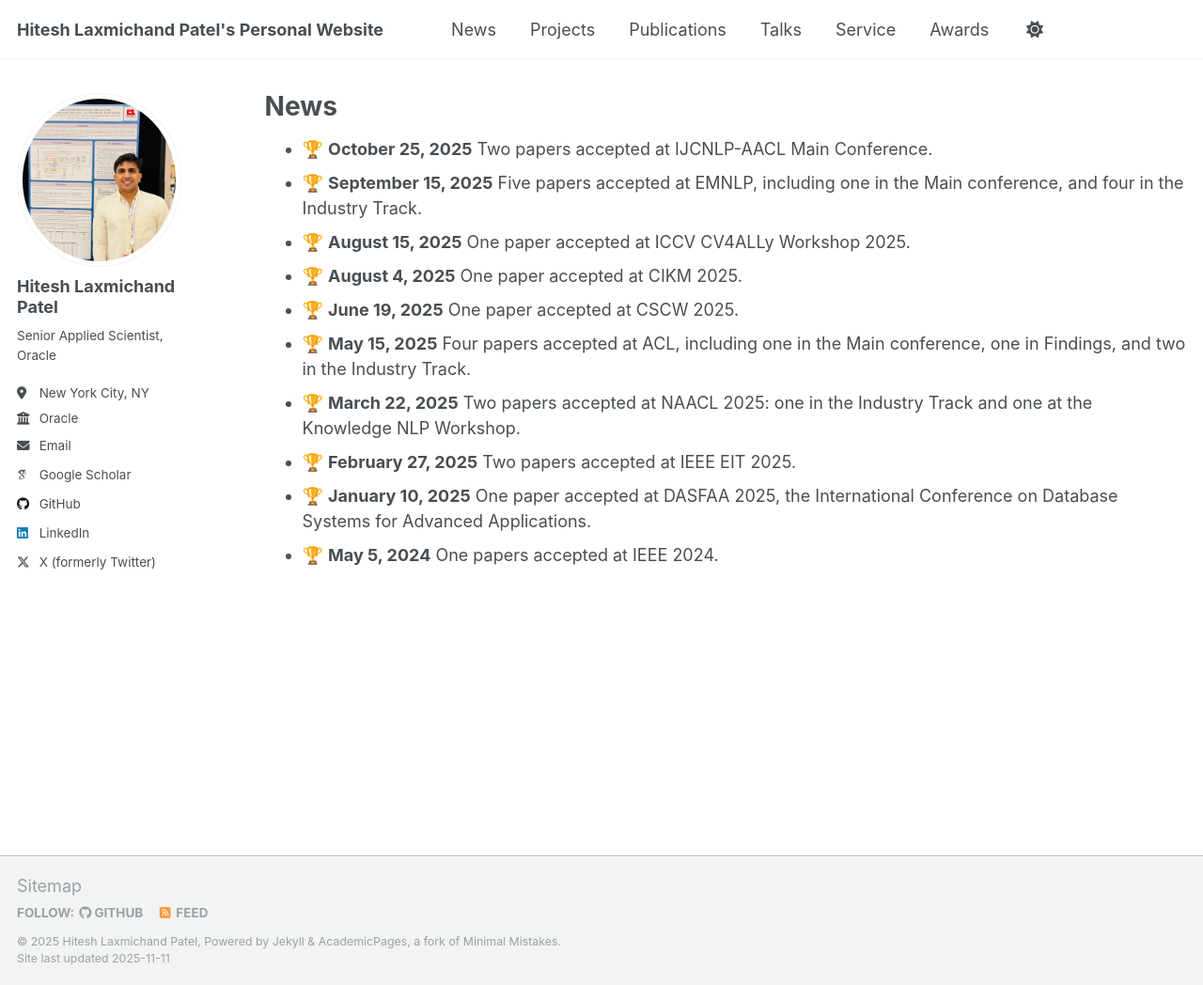
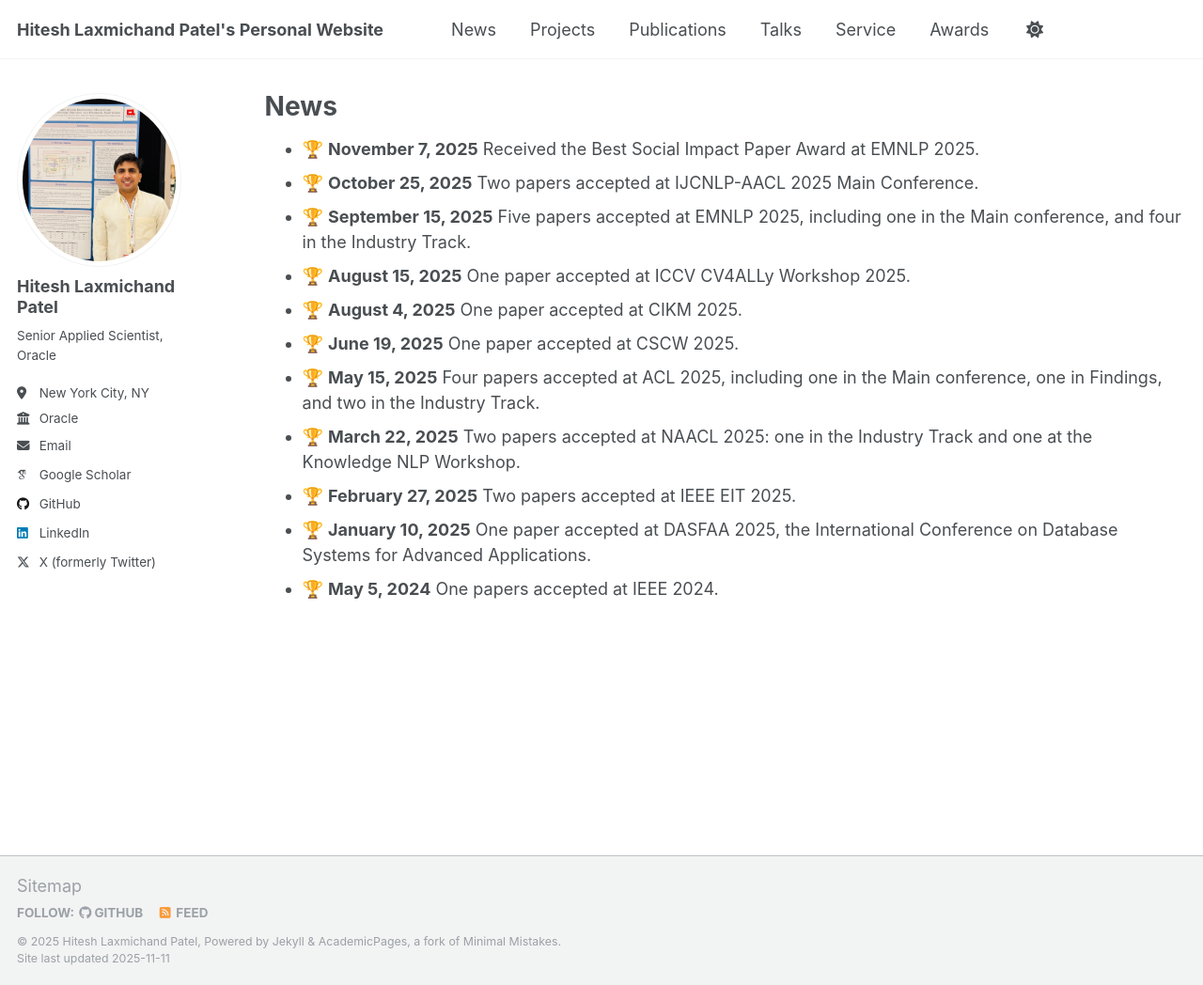
Before and after one commit to HITESHLPATEL/hiteshlpatel.github.io, a Jekyll site: the page built from _pages/news.md, in a window 1280 px wide and 1048 px high. Shown: the whole window at 94% size. Built offline with Jekyll 4.4.1, drawn with Linux system fonts in a browser that asks for light colours; some web fonts are replaced.

Commit message:
Update news entries for 2025 conferences and awards

```diff
--- a/_pages/news.md
+++ b/_pages/news.md
@@ -4,12 +4,13 @@ title: "News"
 permalink: /news/
 author_profile: true
 ---
-- 🏆 __October 25, 2025__ Two papers accepted at IJCNLP-AACL Main Conference.
-- 🏆 __September 15, 2025__ Five papers accepted at EMNLP, including one in the Main conference, and four in the Industry Track.
+- 🏆 __November 7, 2025__ Received the Best Social Impact Paper Award at EMNLP 2025.
+- 🏆 __October 25, 2025__ Two papers accepted at IJCNLP-AACL 2025 Main Conference.
+- 🏆 __September 15, 2025__ Five papers accepted at EMNLP 2025, including one in the Main conference, and four in the Industry Track.
 - 🏆 __August 15, 2025__ One paper accepted at ICCV CV4ALLy Workshop 2025.
 - 🏆 __August 4, 2025__ One paper accepted at CIKM 2025.
 - 🏆 __June 19, 2025__ One paper accepted at CSCW 2025.
-- 🏆 __May 15, 2025__ Four papers accepted at ACL, including one in the Main conference, one in Findings, and two in the Industry Track.
+- 🏆 __May 15, 2025__ Four papers accepted at ACL 2025, including one in the Main conference, one in Findings, and two in the Industry Track.
 - 🏆 __March 22, 2025__ Two papers accepted at NAACL 2025: one in the Industry Track and one at the Knowledge NLP Workshop.
 - 🏆 __February 27, 2025__ Two papers accepted at IEEE EIT 2025.
 - 🏆 __January 10, 2025__ One paper accepted at DASFAA 2025, the International Conference on Database Systems for Advanced Applications.
```
